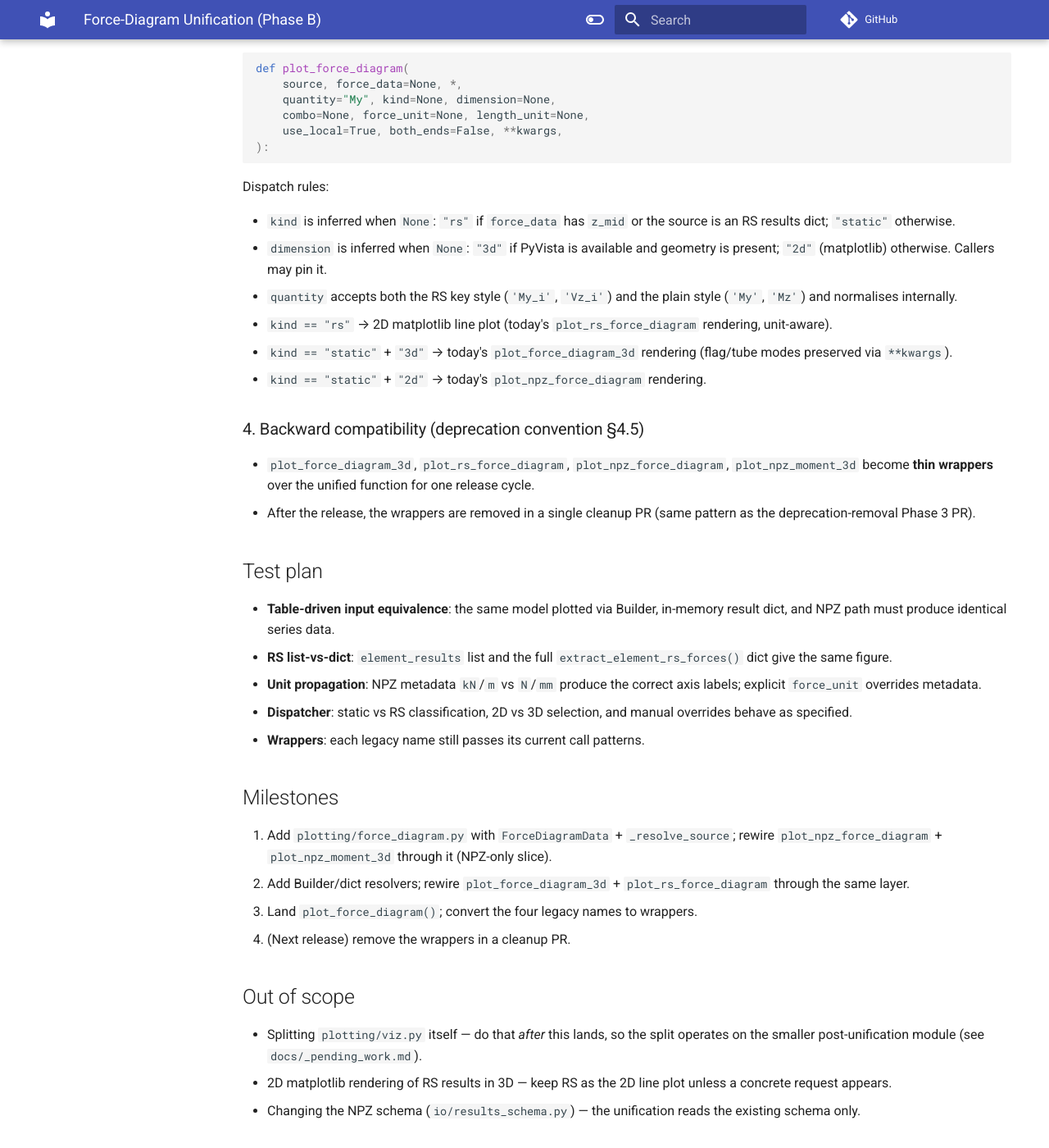
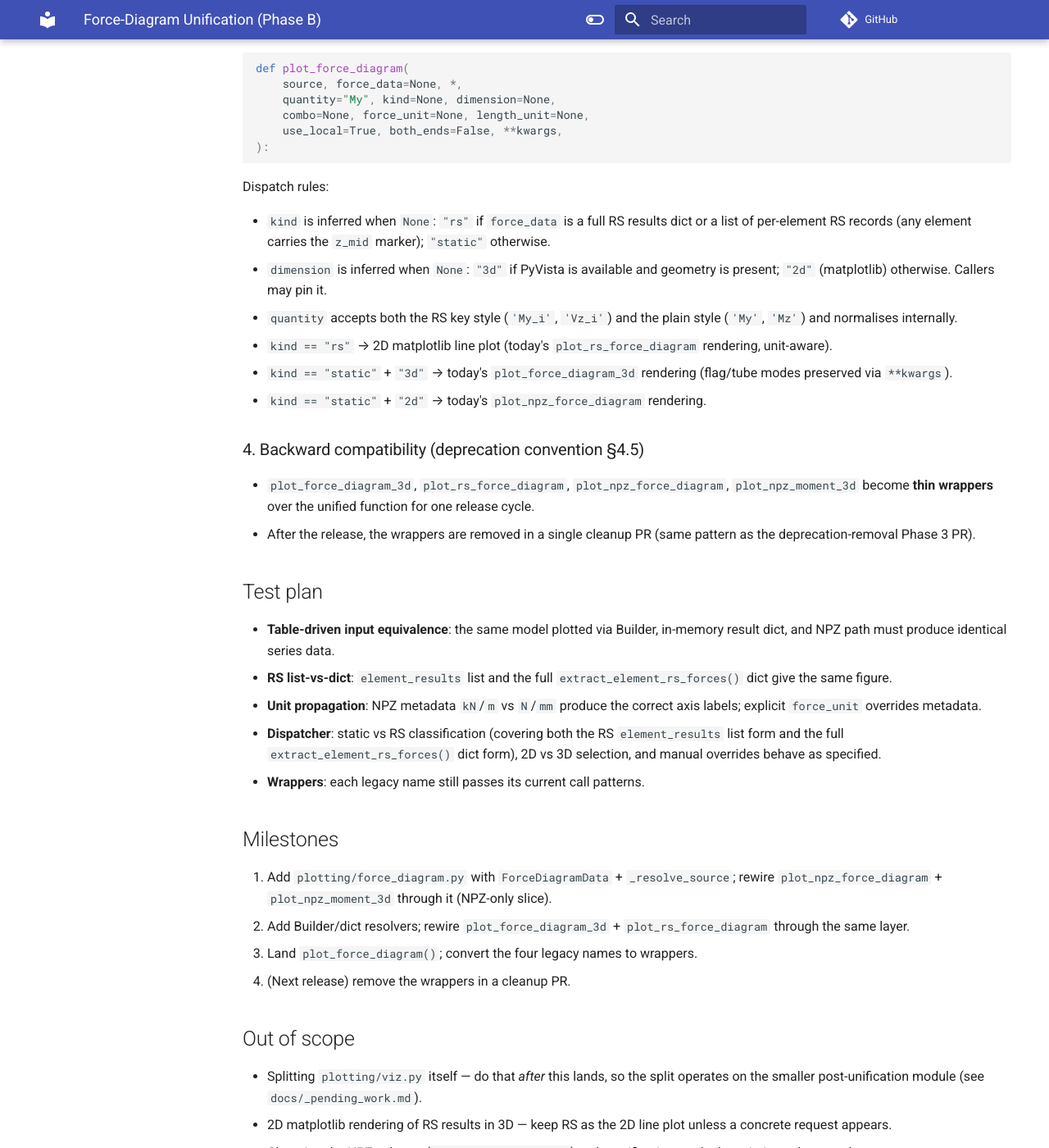
Before and after one commit to boustrephon/fea_toolkit, an MkDocs documentation site: the page built from docs/force_diagram_unification.md, in a window 1280 px wide and 1400 px high, scrolled down 1985 px. Shown: the whole window at 82% size. Built offline with MkDocs 1.6.1 and Material for MkDocs 9.7.7, drawn with Linux system fonts in a browser that asks for light colours; comment, search, counter and statistics services are not loaded; some of the changed text lies outside the part shown.

Commit message:
docs: refresh analysis/plotting/lint documentation

```diff
--- a/docs/force_diagram_unification.md
+++ b/docs/force_diagram_unification.md
@@ -104,8 +104,9 @@ def plot_force_diagram(
 
 Dispatch rules:
 
-- `kind` is inferred when `None`: `"rs"` if `force_data` has `z_mid` or the
-  source is an RS results dict; `"static"` otherwise.
+- `kind` is inferred when `None`: `"rs"` if `force_data` is a full RS
+  results dict or a list of per-element RS records (any element carries
+  the `z_mid` marker); `"static"` otherwise.
 - `dimension` is inferred when `None`: `"3d"` if PyVista is available and
   geometry is present; `"2d"` (matplotlib) otherwise.  Callers may pin it.
 - `quantity` accepts both the RS key style (`'My_i'`, `'Vz_i'`) and the
@@ -132,8 +133,9 @@ Dispatch rules:
   `extract_element_rs_forces()` dict give the same figure.
 - **Unit propagation**: NPZ metadata `kN`/`m` vs `N`/`mm` produce the
   correct axis labels; explicit `force_unit` overrides metadata.
-- **Dispatcher**: static vs RS classification, 2D vs 3D selection, and
-  manual overrides behave as specified.
+- **Dispatcher**: static vs RS classification (covering both the RS
+  `element_results` list form and the full `extract_element_rs_forces()`
+  dict form), 2D vs 3D selection, and manual overrides behave as specified.
 - **Wrappers**: each legacy name still passes its current call patterns.
 
 ## Milestones
```
Also changed, not shown: other parts of docs/force_diagram_unification.md (+2 -2 lines), docs/analysis.md (+1 -1 lines), docs/linting_fix_plan.md (+6 -3 lines), docs/llm_guide.md (+4 -4 lines), docs/nonlinear_dynamic_analysis.md (+1 -1 lines).
